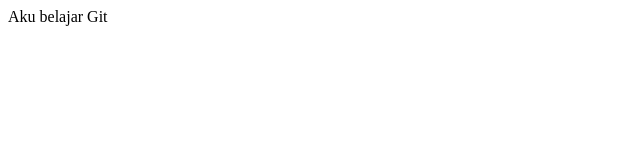
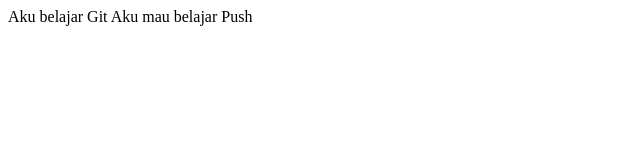
Before and after one commit to YantoSubuh/YantoKoding, a plain HTML site: page index.html in a window 1280 px wide. Shown: the whole page, without its empty margins (0-640 px from the left). Drawn offline with Linux system fonts and the light colour scheme.

Commit message:
penambahan kata kata pada index.html

```diff
--- a/index.html
+++ b/index.html
@@ -5,5 +5,7 @@
 </head>
 <body>
     Aku belajar Git
+
+    Aku mau belajar Push
 </body>
 </html>
```
